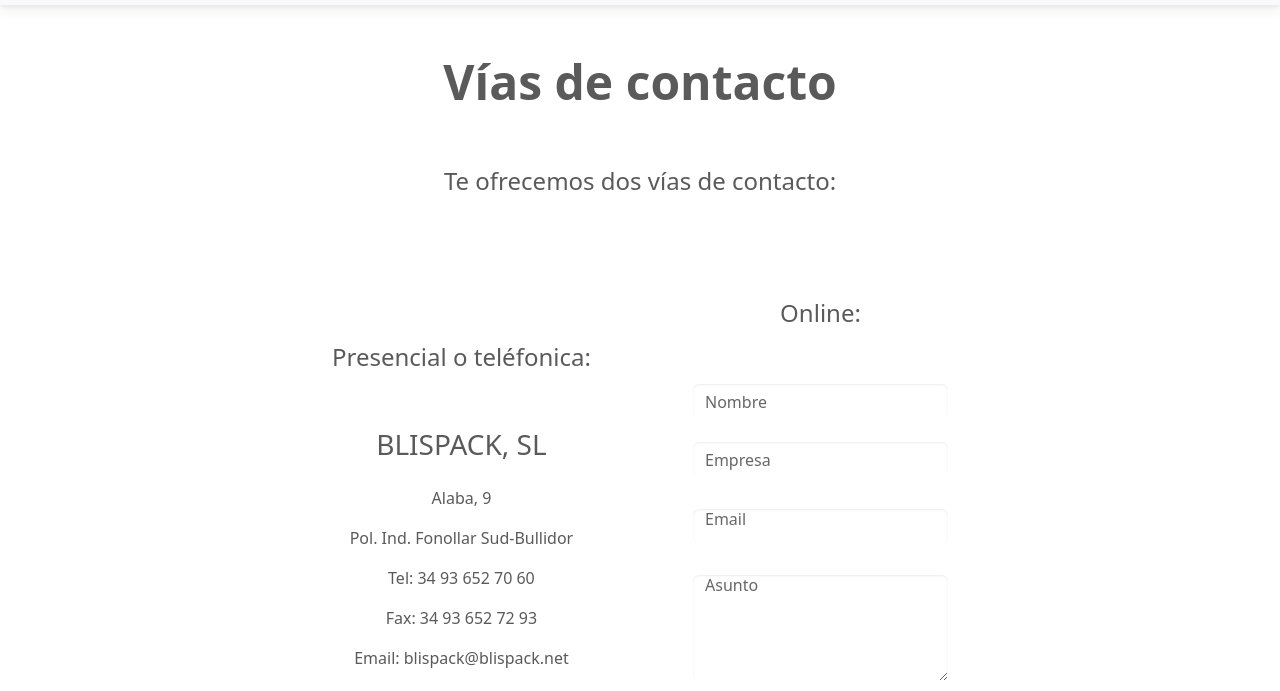
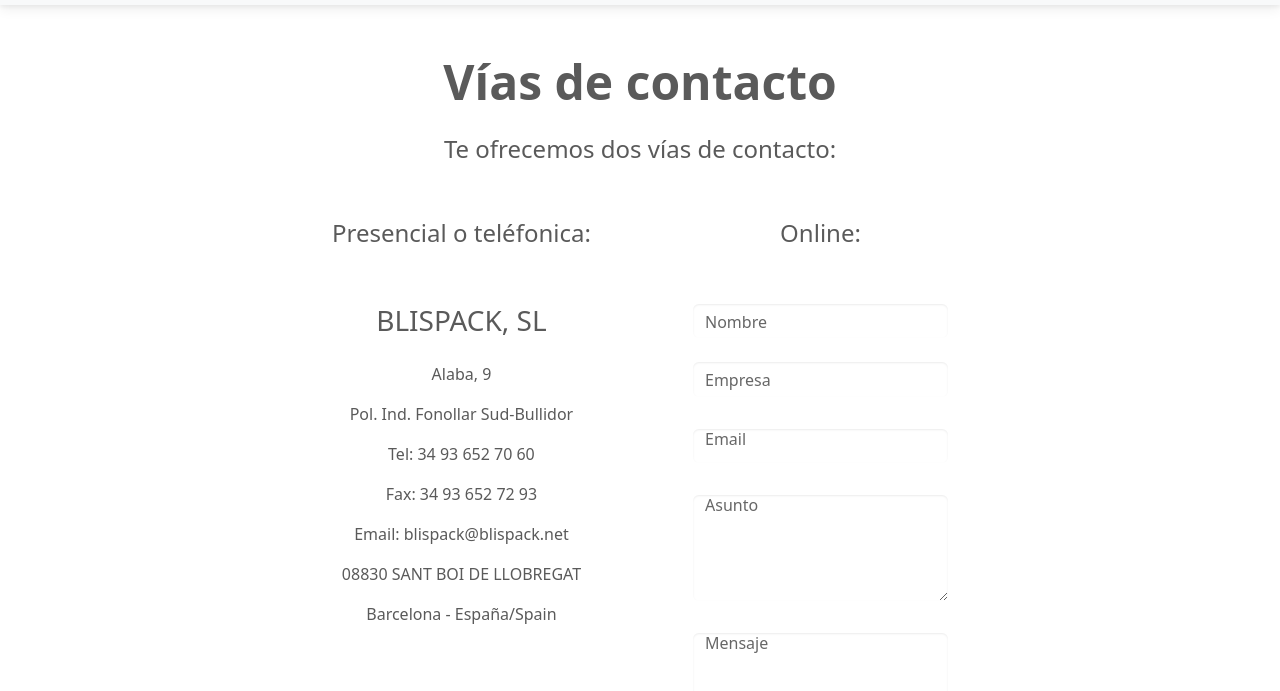
Before and after one commit to Benrhu/Industry-Theme, a plain HTML site: page contact.html in a window 1280 px wide. Shown: the part 76-767 px from the top of the page. Drawn offline with nearby package versions, Linux system fonts and the light colour scheme.

Commit message:
Improved styles

```diff
--- a/contact.html
+++ b/contact.html
@@ -79,10 +79,10 @@
 
     <main>
       <div class="text-center">
-        <h1 class="display-5 fw-bold pt-5 pb-5">Vías de contacto</h1>
-        <h4>Te ofrecemos dos vías de contacto:</h4>
+        <h1 class="display-5 fw-bold pt-5 pb-3">Vías de contacto</h1>
+        <h4 class="pb-5">Te ofrecemos dos vías de contacto:</h4>
       </div>
-        <div class="h-100 container col-md-6 d-flex justify-content-between align-items-center">
+        <div class="h-100 col-6 container-fluid d-flex justify-content-between ">
 
           <div class="text-center">
             <h4 class="pb-5">Presencial o teléfonica:</h4>
@@ -96,9 +96,9 @@
             <p>Barcelona - España/Spain</p>
           </div>
 
-          <div class="pt-5">
+          <div class="text-center">
+            <h4 class="pb-5 text-center">Online:</h4>
             <form>
-              <h4 class="pt-5 pb-5 text-center">Online:</h4>
               <div class="form-outline mb-4">
                 <input type="text" id="form4Example1" class="form-control" />
                 <label class="form-label" for="form4Example1">Nombre</label>
--- a/css/style.css
+++ b/css/style.css
@@ -7,3 +7,7 @@
     margin: 0;
     width: 50%;
 }
+
+.between {
+    justify-content: space-between;
+}
```
